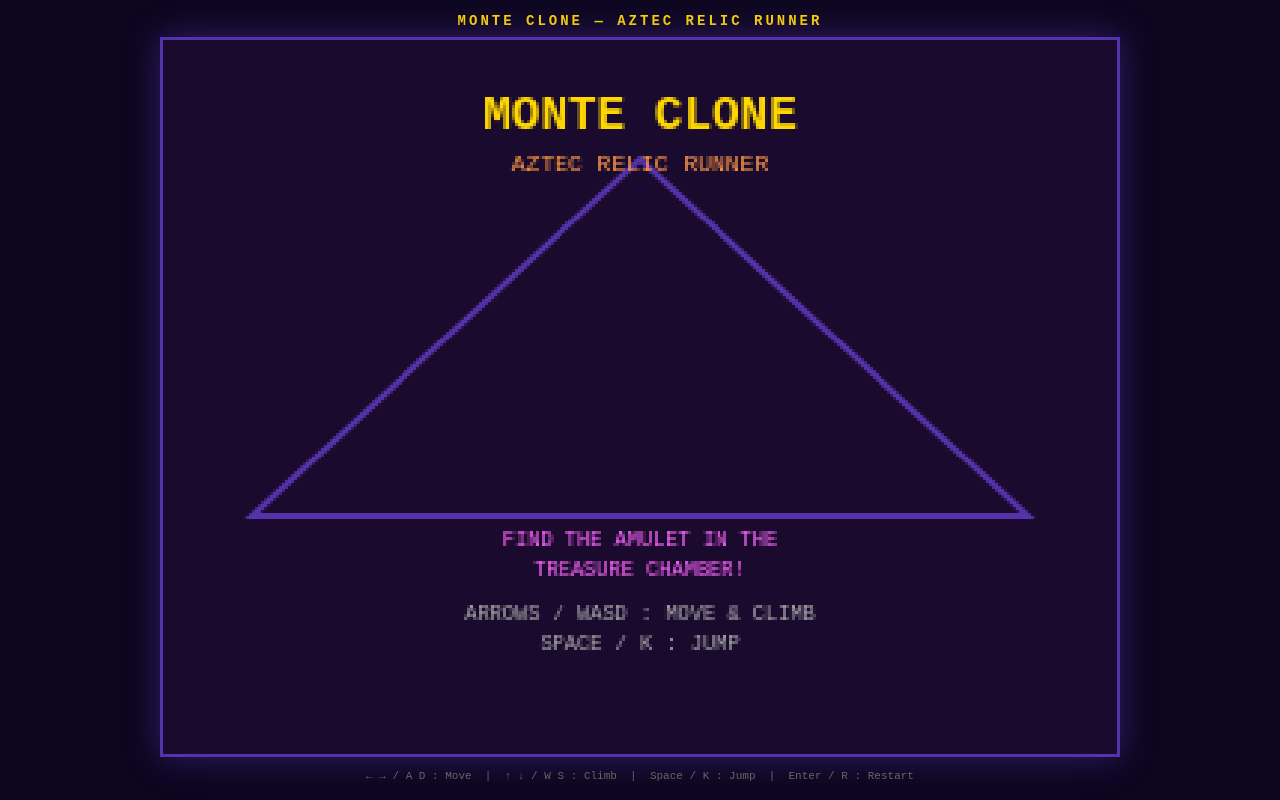
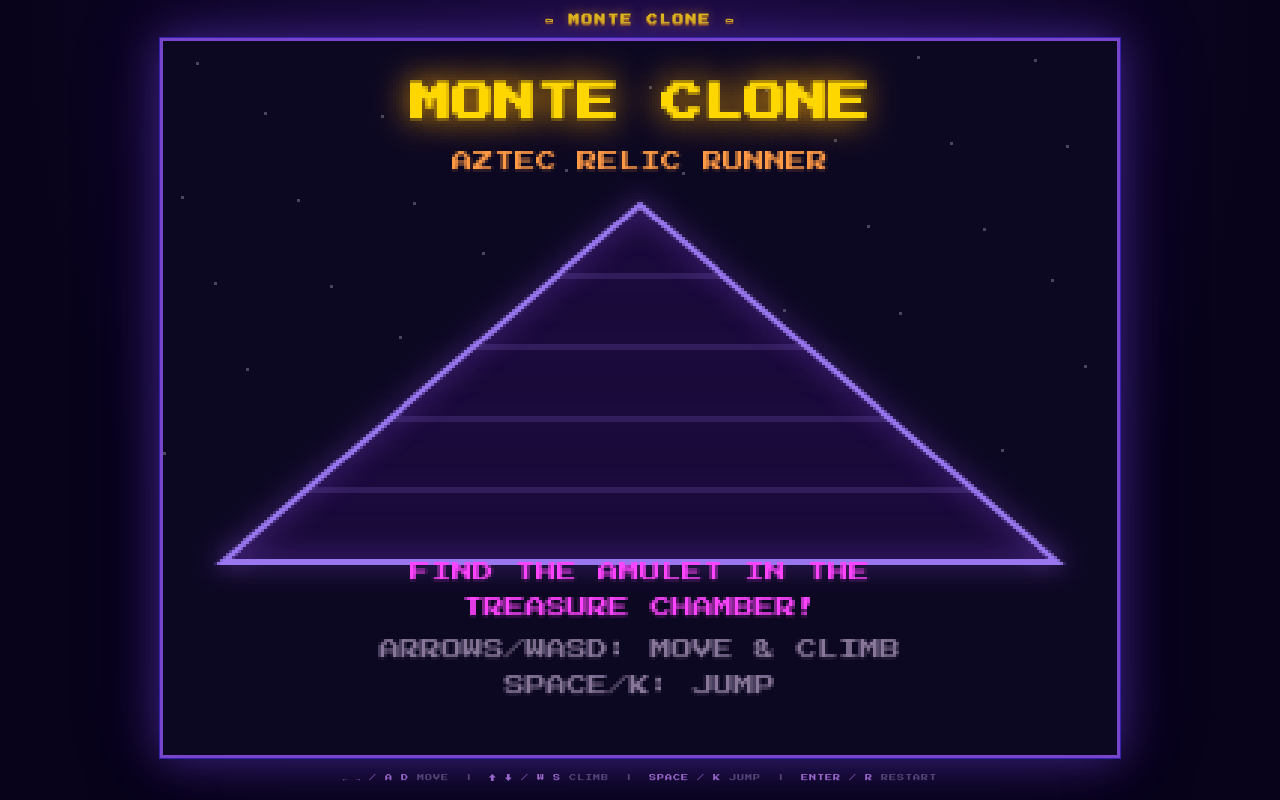
Before and after one commit to LEMSingapore/aztec-relic-runner, a plain HTML site: page index.html in a window 1280 px wide. Drawn offline with Linux system fonts and the light colour scheme.

Commit message:
feat: Press Start 2P font, better title/gameover/victory screens, gold glow

```diff
--- a/index.html
+++ b/index.html
@@ -4,45 +4,61 @@
   <meta charset="UTF-8" />
   <meta name="viewport" content="width=device-width, initial-scale=1.0" />
   <title>Monte Clone — Aztec Relic Runner</title>
+  <link rel="preconnect" href="https://fonts.googleapis.com">
+  <link rel="preconnect" href="https://fonts.gstatic.com" crossorigin>
+  <link href="https://fonts.googleapis.com/css2?family=Press+Start+2P&display=swap" rel="stylesheet">
   <style>
     * { box-sizing: border-box; margin: 0; padding: 0; }
     body {
-      background: #0d0620;
+      background: #08031a;
+      background-image:
+        radial-gradient(ellipse at top, #1a0a3e 0%, #08031a 70%);
       display: flex;
       flex-direction: column;
       align-items: center;
       justify-content: center;
       min-height: 100vh;
-      font-family: monospace;
+      font-family: 'Press Start 2P', monospace;
       color: #ccc;
     }
     h1 {
-      font-size: 14px;
-      letter-spacing: 3px;
+      font-family: 'Press Start 2P', monospace;
+      font-size: 11px;
+      letter-spacing: 2px;
       color: #ffd700;
-      margin-bottom: 8px;
+      margin-bottom: 10px;
       text-transform: uppercase;
+      text-shadow: 0 0 12px #ffaa00aa, 0 2px 0 #aa6600;
     }
     #game-canvas {
       display: block;
-      border: 3px solid #5533aa;
-      box-shadow: 0 0 30px #5533aa88;
+      border: 3px solid #7744cc;
+      box-shadow:
+        0 0 0 1px #3322aa,
+        0 0 40px #5533aaaa,
+        0 0 80px #33118855;
+      image-rendering: pixelated;
       cursor: none;
     }
     #controls {
-      margin-top: 10px;
-      font-size: 11px;
-      color: #666;
+      margin-top: 12px;
+      font-family: 'Press Start 2P', monospace;
+      font-size: 7px;
+      color: #554477;
       text-align: center;
-      line-height: 1.8;
+      line-height: 2.2;
+      letter-spacing: 1px;
+    }
+    #controls span {
+      color: #9966cc;
     }
   </style>
 </head>
 <body>
-  <h1>Monte Clone &mdash; Aztec Relic Runner</h1>
+  <h1>⚰ Monte Clone ⚰</h1>
   <canvas id="game-canvas"></canvas>
   <div id="controls">
-    ← → / A D : Move &nbsp;|&nbsp; ↑ ↓ / W S : Climb &nbsp;|&nbsp; Space / K : Jump &nbsp;|&nbsp; Enter / R : Restart
+    <span>← → / A D</span> MOVE &nbsp;|&nbsp; <span>↑ ↓ / W S</span> CLIMB &nbsp;|&nbsp; <span>SPACE / K</span> JUMP &nbsp;|&nbsp; <span>ENTER / R</span> RESTART
   </div>
   <script type="module" src="src/main.js"></script>
 </body>
--- a/src/config.js
+++ b/src/config.js
@@ -44,30 +44,48 @@ export const CONFIG = {
   SKULL_SPEED: 0.9,
   SPIDER_SPEED: 0.7,
 
-  // Colors (retro palette)
+  // Pixel font (loaded via Google Fonts in index.html)
+  FONT: "'Press Start 2P', monospace",
+
+  // Colors (sharper retro palette — more contrast, more Aztec)
   COLORS: {
-    BG:          '#1a0a2e',
-    WALL:        '#5533aa',
-    FLOOR:       '#7755cc',
-    LADDER:      '#ddaa44',
-    CHAIN:       '#aaaaaa',
-    PLAYER:      '#ff9944',
-    SKULL:       '#ffffff',
-    SPIDER:      '#44dd44',
+    BG:          '#0d0822',
+    BG2:         '#13082e',   // secondary bg for pattern
+    WALL:        '#4422aa',
+    WALL_LIGHT:  '#9977ee',
+    WALL_DARK:   '#220088',
+    FLOOR:       '#6644bb',
+    FLOOR_LIGHT: '#aa88ff',
+    FLOOR_DARK:  '#2211aa',
+    LADDER:      '#ffcc00',
+    CHAIN:       '#cccccc',
+    PLAYER:      '#ff9922',
+    PLAYER_SKIN: '#ffcc88',
+    SKULL:       '#f0f0f0',
+    SKULL_EYE:   '#ff2200',
+    SPIDER:      '#00ee44',
+    SPIDER_DARK: '#007722',
     FIRE:        '#ff4400',
-    DOOR_RED:    '#cc2222',
-    DOOR_BLUE:   '#2244cc',
-    DOOR_GREEN:  '#22aa44',
-    KEY_RED:     '#ff4444',
-    KEY_BLUE:    '#4488ff',
-    KEY_GREEN:   '#44ee66',
-    JEWEL:       '#ff66ff',
+    FIRE2:       '#ff8800',
+    FIRE3:       '#ffcc00',
+    DOOR_RED:    '#ee1111',
+    DOOR_BLUE:   '#1144ee',
+    DOOR_GREEN:  '#11aa33',
+    DOOR_OPEN:   '#110d33',
+    KEY_RED:     '#ff3333',
+    KEY_BLUE:    '#3399ff',
+    KEY_GREEN:   '#33ff66',
+    JEWEL:       '#ff44ff',
+    JEWEL_LIGHT: '#ffaaff',
     TORCH:       '#ffaa22',
-    SWORD:       '#ccccff',
+    SWORD:       '#ddeeff',
     AMULET:      '#ffdd00',
-    HUD_BG:      '#0d0620',
+    HUD_BG:      '#07031a',
+    HUD_LINE:    '#331166',
     TEXT:        '#ffffff',
-    SCORE_TEXT:  '#ffdd88',
+    TEXT_DIM:    '#887799',
+    SCORE_TEXT:  '#ffdd66',
     TREASURE:    '#ffd700',
+    TREASURE2:   '#ffaa00',
   },
 };
--- a/src/game.js
+++ b/src/game.js
@@ -322,7 +322,7 @@ export class Game {
 
     // Room name banner
     ctx.fillStyle = 'rgba(255,255,255,0.15)';
-    ctx.font = '6px monospace';
+    ctx.font = '9px ' + CONFIG.FONT;
     ctx.textAlign = 'center';
     ctx.fillText(room.name.toUpperCase(), W / 2, HUD + 12);
     ctx.textAlign = 'left';
@@ -342,7 +342,7 @@ export class Game {
 
     // Score (left)
     ctx.fillStyle = C.SCORE_TEXT;
-    ctx.font = 'bold 9px monospace';
+    ctx.font = 'bold 9px ' + CONFIG.FONT;
     ctx.textAlign = 'left';
     ctx.fillText(`${this.score}`, 4, 13);
 
@@ -376,7 +376,7 @@ export class Game {
         ctx.fillRect(kx + 8, 12, 1, 2);
         ctx.fillRect(kx + 6, 12, 1, 2);
         ctx.fillStyle = C.TEXT;
-        ctx.font = '7px monospace';
+        ctx.font = '9px ' + CONFIG.FONT;
         ctx.textAlign = 'left';
         ctx.fillText(count, kx + 12, 14);
         kx += 18;
@@ -385,12 +385,12 @@ export class Game {
 
     // Room name (right side, muted)
     ctx.fillStyle = 'rgba(180,150,255,0.55)';
-    ctx.font = '6px monospace';
+    ctx.font = '9px ' + CONFIG.FONT;
     ctx.textAlign = 'right';
     ctx.fillText(this.currentRoom ? this.currentRoom.name.toUpperCase() : '', W - 4, 8);
     // Score label
     ctx.fillStyle = 'rgba(255,220,120,0.5)';
-    ctx.font = '5px monospace';
+    ctx.font = '9px ' + CONFIG.FONT;
     ctx.textAlign = 'left';
     ctx.fillText('PTS', 4, 6);
 
@@ -399,44 +399,86 @@ export class Game {
 
   _drawTitle(ctx) {
     const C = CONFIG.COLORS;
+
+    // Background gradient-ish
     ctx.fillStyle = C.BG;
     ctx.fillRect(0, 0, W, H);
+    // Subtle star field
+    ctx.fillStyle = 'rgba(255,255,255,0.25)';
+    for (let i = 0; i < 40; i++) {
+      const sx = (i * 73 + 11) % W;
+      const sy = (i * 47 + 7) % (H - 80);
+      ctx.fillRect(sx, sy, 1, 1);
+    }
 
-    // Pyramid decorative shape
-    ctx.strokeStyle = CONFIG.COLORS.WALL;
+    // Pyramid silhouette (filled)
+    const py = 55;
+    ctx.fillStyle = '#1a0a3a';
+    ctx.beginPath();
+    ctx.moveTo(W / 2, py);
+    ctx.lineTo(W - 20, 175);
+    ctx.lineTo(20, 175);
+    ctx.closePath();
+    ctx.fill();
+
+    // Pyramid outline with glow
+    ctx.shadowColor = '#7744cc';
+    ctx.shadowBlur = 8;
+    ctx.strokeStyle = C.WALL_LIGHT;
     ctx.lineWidth = 2;
     ctx.beginPath();
-    ctx.moveTo(W / 2, 40);
-    ctx.lineTo(W - 30, 160);
-    ctx.lineTo(30, 160);
+    ctx.moveTo(W / 2, py);
+    ctx.lineTo(W - 20, 175);
+    ctx.lineTo(20, 175);
     ctx.closePath();
     ctx.stroke();
 
-    // Title
-    ctx.fillStyle = CONFIG.COLORS.TREASURE;
-    ctx.font = 'bold 16px monospace';
+    // Pyramid steps (horizontal lines)
+    ctx.strokeStyle = 'rgba(170,136,255,0.3)';
+    ctx.lineWidth = 1;
+    for (let s = 1; s <= 4; s++) {
+      const t = s / 5;
+      const sy2 = py + (175 - py) * t;
+      const hw = (W / 2 - 20) * t;
+      ctx.beginPath();
+      ctx.moveTo(W / 2 - hw, sy2);
+      ctx.lineTo(W / 2 + hw, sy2);
+      ctx.stroke();
+    }
+    ctx.shadowBlur = 0;
+
+    // Title with gold glow
+    ctx.shadowColor = '#ffaa00';
+    ctx.shadowBlur = 12;
+    ctx.fillStyle = C.TREASURE;
+    ctx.font = 'bold 14px ' + CONFIG.FONT;
     ctx.textAlign = 'center';
-    ctx.fillText('MONTE CLONE', W / 2, 30);
+    ctx.fillText('MONTE CLONE', W / 2, 28);
+    ctx.shadowBlur = 0;
 
     ctx.fillStyle = '#ff9944';
-    ctx.font = '8px monospace';
-    ctx.fillText("AZTEC RELIC RUNNER", W / 2, 44);
+    ctx.font = '7px ' + CONFIG.FONT;
+    ctx.fillText('AZTEC RELIC RUNNER', W / 2, 44);
 
-    ctx.fillStyle = CONFIG.COLORS.JEWEL;
-    ctx.font = '7px monospace';
-    ctx.fillText('FIND THE AMULET IN THE', W / 2, 170);
-    ctx.fillText('TREASURE CHAMBER!', W / 2, 180);
+    // Jewel decoration
+    ctx.fillStyle = C.JEWEL;
+    ctx.font = '7px ' + CONFIG.FONT;
+    ctx.fillText('FIND THE AMULET IN THE', W / 2, 182);
+    ctx.fillText('TREASURE CHAMBER!', W / 2, 194);
 
-    ctx.fillStyle = '#aaa';
-    ctx.font = '7px monospace';
-    ctx.fillText('ARROWS / WASD : MOVE & CLIMB', W / 2, 195);
-    ctx.fillText('SPACE / K : JUMP', W / 2, 205);
+    ctx.fillStyle = C.TEXT_DIM;
+    ctx.font = '7px ' + CONFIG.FONT;
+    ctx.fillText('ARROWS/WASD: MOVE & CLIMB', W / 2, 208);
+    ctx.fillText('SPACE/K: JUMP', W / 2, 220);
 
-    // Blink press start
+    // Blinking start prompt
     if (Math.floor(Date.now() / 500) % 2 === 0) {
-      ctx.fillStyle = CONFIG.COLORS.TEXT;
-      ctx.font = '8px monospace';
-      ctx.fillText('PRESS SPACE TO START', W / 2, 220);
+      ctx.shadowColor = '#ffffff';
+      ctx.shadowBlur = 6;
+      ctx.fillStyle = C.TEXT;
+      ctx.font = '8px ' + CONFIG.FONT;
+      ctx.fillText('PRESS SPACE TO START', W / 2, 236);
+      ctx.shadowBlur = 0;
     }
 
     ctx.textAlign = 'left';
@@ -444,46 +486,70 @@ export class Game {
 
   _drawGameOver(ctx) {
     const C = CONFIG.COLORS;
-    ctx.fillStyle = '#110000';
+    // Dark red vignette
+    ctx.fillStyle = '#0e0000';
     ctx.fillRect(0, 0, W, H);
+    ctx.fillStyle = 'rgba(80,0,0,0.4)';
+    ctx.fillRect(40, 60, W - 80, 120);
+    ctx.strokeStyle = '#660000';
+    ctx.lineWidth = 2;
+    ctx.strokeRect(40, 60, W - 80, 120);
 
+    ctx.shadowColor = '#ff0000';
+    ctx.shadowBlur = 16;
     ctx.fillStyle = '#ff2222';
-    ctx.font = 'bold 16px monospace';
+    ctx.font = 'bold 14px ' + CONFIG.FONT;
     ctx.textAlign = 'center';
     ctx.fillText('GAME OVER', W / 2, 100);
+    ctx.shadowBlur = 0;
 
     ctx.fillStyle = C.SCORE_TEXT;
-    ctx.font = '8px monospace';
-    ctx.fillText(`FINAL SCORE: ${this.score}`, W / 2, 120);
+    ctx.font = '8px ' + CONFIG.FONT;
+    ctx.fillText('SCORE: ' + this.score, W / 2, 125);
 
-    ctx.fillStyle = C.TEXT;
-    ctx.fillText('PRESS ENTER/R TO RETRY', W / 2, 140);
+    if (Math.floor(Date.now() / 600) % 2 === 0) {
+      ctx.fillStyle = C.TEXT;
+      ctx.font = '7px ' + CONFIG.FONT;
+      ctx.fillText('ENTER / R  TO RETRY', W / 2, 155);
+    }
     ctx.textAlign = 'left';
   }
 
   _drawVictory(ctx) {
     const C = CONFIG.COLORS;
-    ctx.fillStyle = '#001100';
+    ctx.fillStyle = '#030e00';
     ctx.fillRect(0, 0, W, H);
 
-    // Pulsing gold title
-    const pulse = 0.7 + 0.3 * Math.sin(this.victoryTimer * 0.1);
+    // Sparkle effect
+    for (let i = 0; i < 20; i++) {
+      const t = (Date.now() / 800 + i * 0.37) % 1;
+      const sx = (i * 83 + 40) % (W - 20);
+      const sy = 30 + ((i * 61 + this.victoryTimer) % (H - 60));
+      ctx.fillStyle = `rgba(255,215,0,${1 - t})`;
+      ctx.fillRect(sx, sy, 2, 2);
+    }
+
+    const pulse = 0.75 + 0.25 * Math.sin(this.victoryTimer * 0.08);
+    ctx.shadowColor = '#ffcc00';
+    ctx.shadowBlur = 20 * pulse;
     ctx.fillStyle = `rgba(255,215,0,${pulse})`;
-    ctx.font = 'bold 14px monospace';
+    ctx.font = 'bold 14px ' + CONFIG.FONT;
     ctx.textAlign = 'center';
-    ctx.fillText('YOU FOUND THE AMULET!', W / 2, 80);
+    ctx.fillText('VICTORY!', W / 2, 85);
+    ctx.shadowBlur = 0;
 
-    ctx.fillStyle = CONFIG.COLORS.JEWEL;
-    ctx.font = '10px monospace';
-    ctx.fillText('VICTORY!', W / 2, 100);
+    ctx.fillStyle = C.JEWEL;
+    ctx.font = '7px ' + CONFIG.FONT;
+    ctx.fillText('AMULET RECOVERED!', W / 2, 108);
 
     ctx.fillStyle = C.SCORE_TEXT;
-    ctx.font = '8px monospace';
-    ctx.fillText(`FINAL SCORE: ${this.score}`, W / 2, 120);
+    ctx.font = '8px ' + CONFIG.FONT;
+    ctx.fillText('SCORE: ' + this.score, W / 2, 130);
 
-    if (this.victoryTimer > 60 && Math.floor(Date.now() / 500) % 2 === 0) {
+    if (this.victoryTimer > 60 && Math.floor(Date.now() / 600) % 2 === 0) {
       ctx.fillStyle = C.TEXT;
-      ctx.fillText('PRESS ENTER/R TO PLAY AGAIN', W / 2, 145);
+      ctx.font = '7px ' + CONFIG.FONT;
+      ctx.fillText('ENTER / R  TO PLAY AGAIN', W / 2, 155);
     }
     ctx.textAlign = 'left';
   }
```
